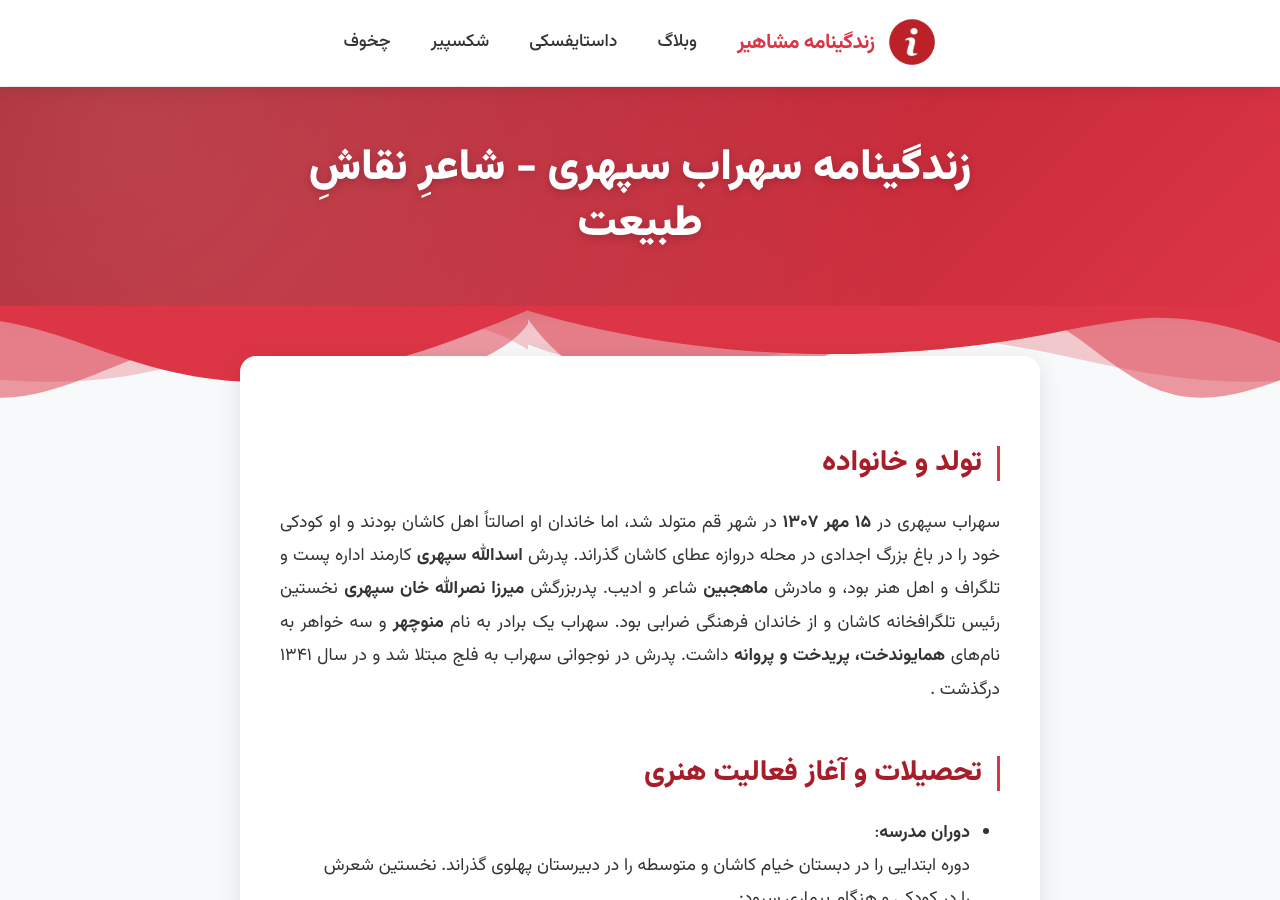
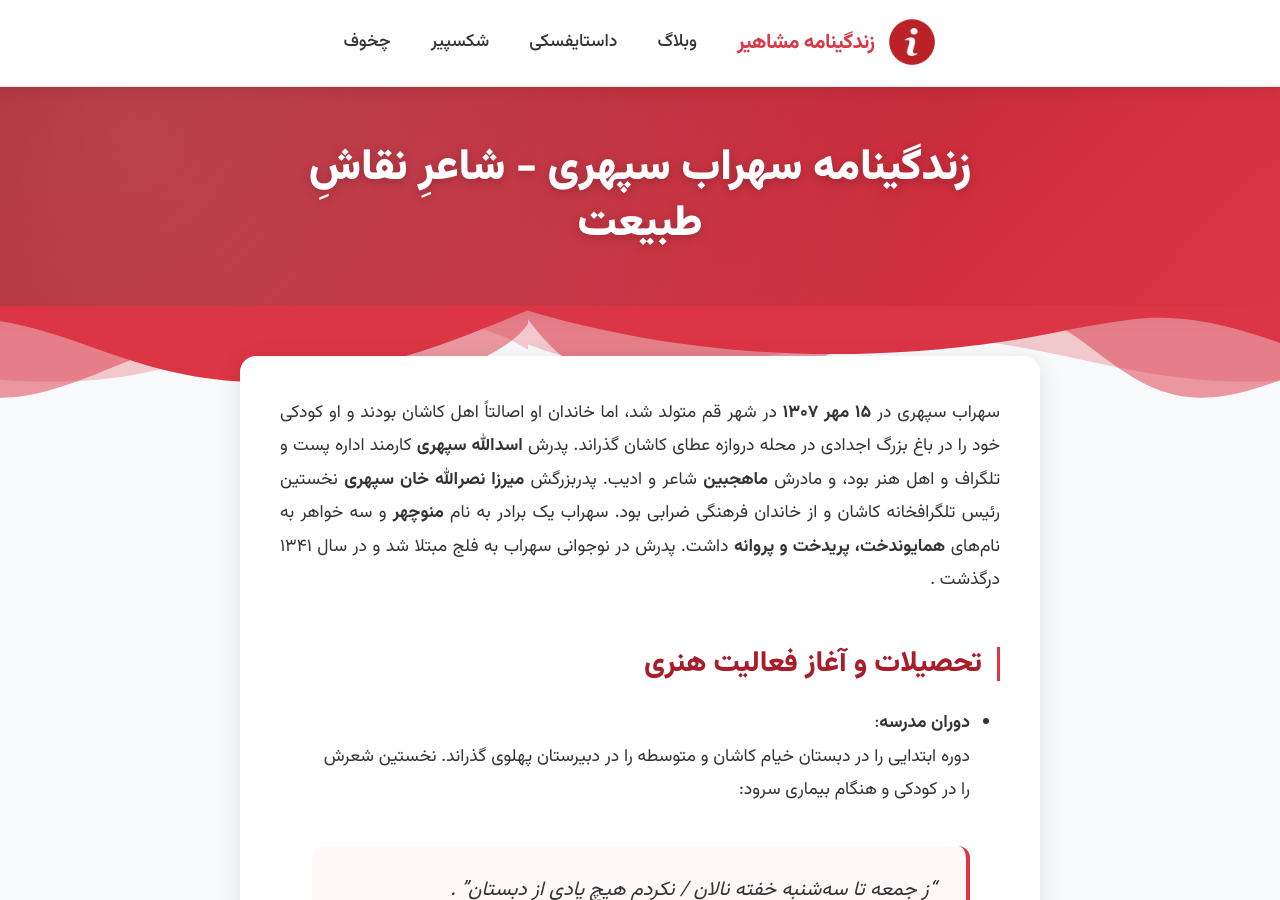
Before and after one commit to darkblog/darkblog.github.io, a Jekyll site: the page built from _posts/2025-7-3-45.md, in a window 1280 px wide and 900 px high. Built offline with Jekyll 4.4.1, drawn with Linux system fonts in a browser that asks for light colours.

Commit message:
Update 2025-7-3-45.md

```diff
--- a/_posts/2025-7-3-45.md
+++ b/_posts/2025-7-3-45.md
@@ -3,7 +3,6 @@ layout: post
 title: زندگینامه سهراب سپهری - شاعرِ نقاشِ طبیعت
 ---
 
-## تولد و خانواده
 سهراب سپهری در **۱۵ مهر ۱۳۰۷** در شهر قم متولد شد، اما خاندان او اصالتاً اهل کاشان بودند و او کودکی خود را در باغ بزرگ اجدادی در محله دروازه عطای کاشان گذراند. پدرش **اسدالله سپهری** کارمند اداره پست و تلگراف و اهل هنر بود، و مادرش **ماهجبین** شاعر و ادیب. پدربزرگش **میرزا نصرالله خان سپهری** نخستین رئیس تلگرافخانه کاشان و از خاندان فرهنگی ضرابی بود. سهراب یک برادر به نام **منوچهر** و سه خواهر به نام‌های **همایوندخت، پریدخت و پروانه** داشت. پدرش در نوجوانی سهراب به فلج مبتلا شد و در سال ۱۳۴۱ درگذشت .
 
 ## تحصیلات و آغاز فعالیت هنری
```
